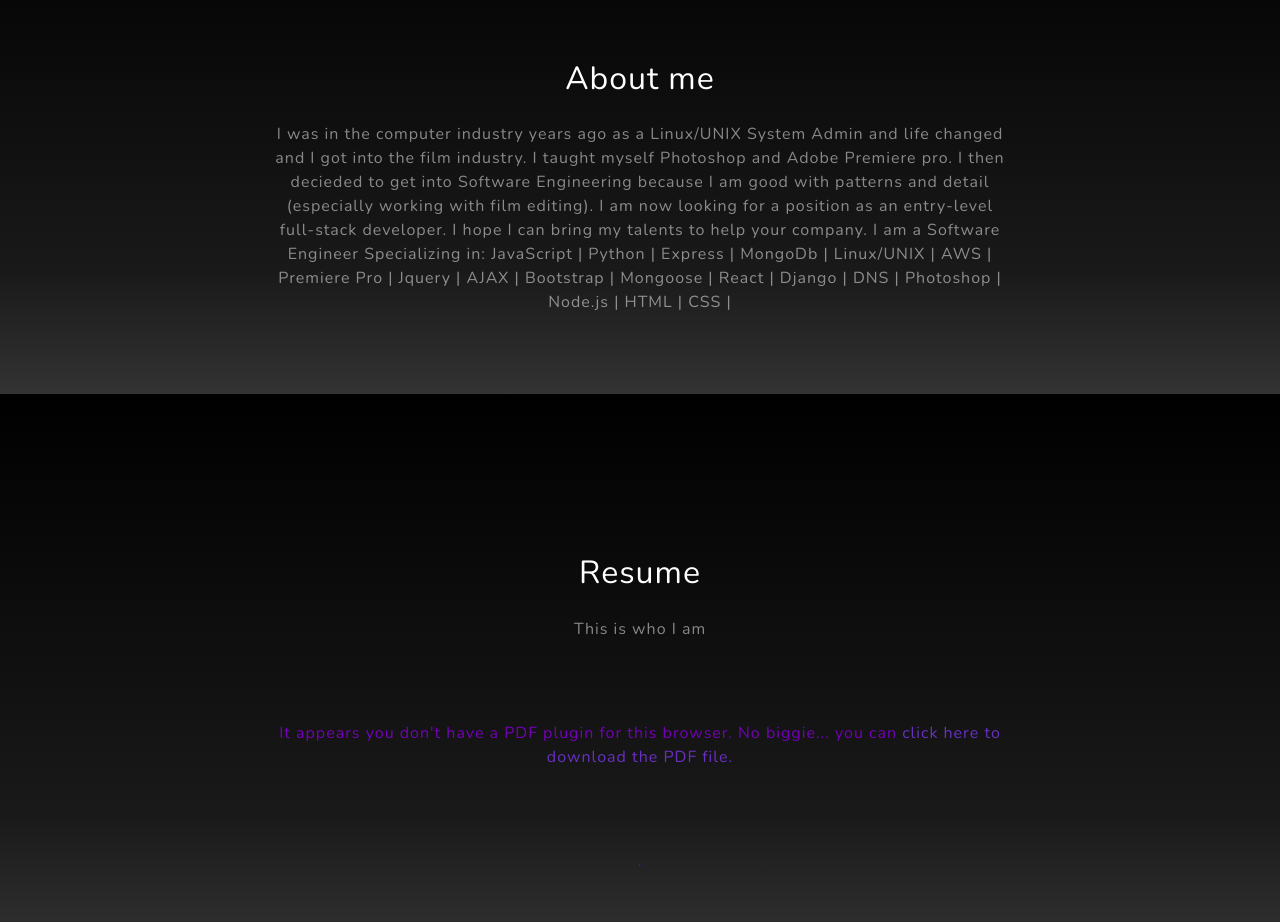
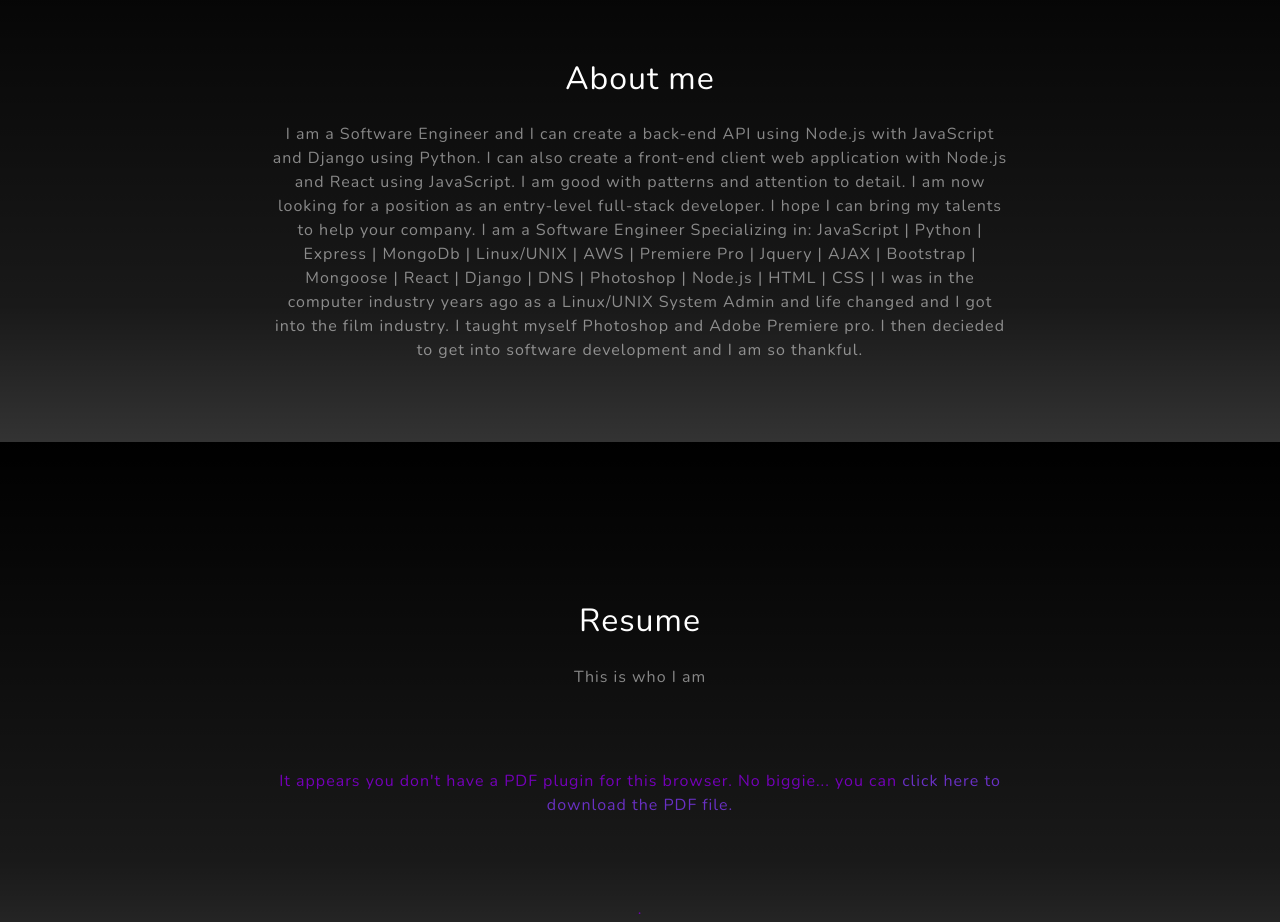
Before and after one commit to melsimpson1023/melsimpson1023.github.io, a plain HTML site: page index.html in a window 1280 px wide. Shown: the part 900-1822 px from the top of the page. Drawn offline with nearby package versions, Linux system fonts and the light colour scheme.

Commit message:
Updated About Me portion.

```diff
--- a/index.html
+++ b/index.html
@@ -51,28 +51,9 @@
                     <div class="col-lg-8 mx-auto">
                         <h2 class="text-white mb-4">About me</h2>
                         <p class="text-white-50">
-                          I was in the computer industry years ago as a Linux/UNIX System Admin and life changed and I got into the film industry. I taught myself Photoshop and Adobe Premiere pro. I then decieded to get into Software Engineering because I am good with patterns and detail (especially working with film editing). I am now looking for a position as an entry-level full-stack developer. I hope I can bring my talents to help your company.
-                          I am a Software Engineer Specializing in:
-                          JavaScript |
-                          Python |
-                          Express |
-                          MongoDb |
-                          Linux/UNIX |
-                          AWS |
-                          Premiere Pro |
-                          Jquery |
-                          AJAX |
-                          Bootstrap |
-                          Mongoose |
-                          React |
-                          Django |
-                          DNS |
-                          Photoshop |
-                          Node.js |
-                          HTML |
-                          CSS |
+                          I am a Software Engineer and I can create a back-end API using Node.js with JavaScript and Django using Python. I can also create a front-end client web application with Node.js and React using JavaScript. I am good with patterns and attention to detail. I am now looking for a position as an entry-level full-stack developer. I hope I can bring my talents to help your company. I am a Software Engineer Specializing in: JavaScript | Python | Express | MongoDb | Linux/UNIX | AWS | Premiere Pro | Jquery | AJAX | Bootstrap | Mongoose | React | Django | DNS | Photoshop | Node.js | HTML | CSS |
 
-
+I was in the computer industry years ago as a Linux/UNIX System Admin and life changed and I got into the film industry. I taught myself Photoshop and Adobe Premiere pro. I then decieded to get into software development and I am so thankful.
                         </p>
                     </div>
                 </div>
```
